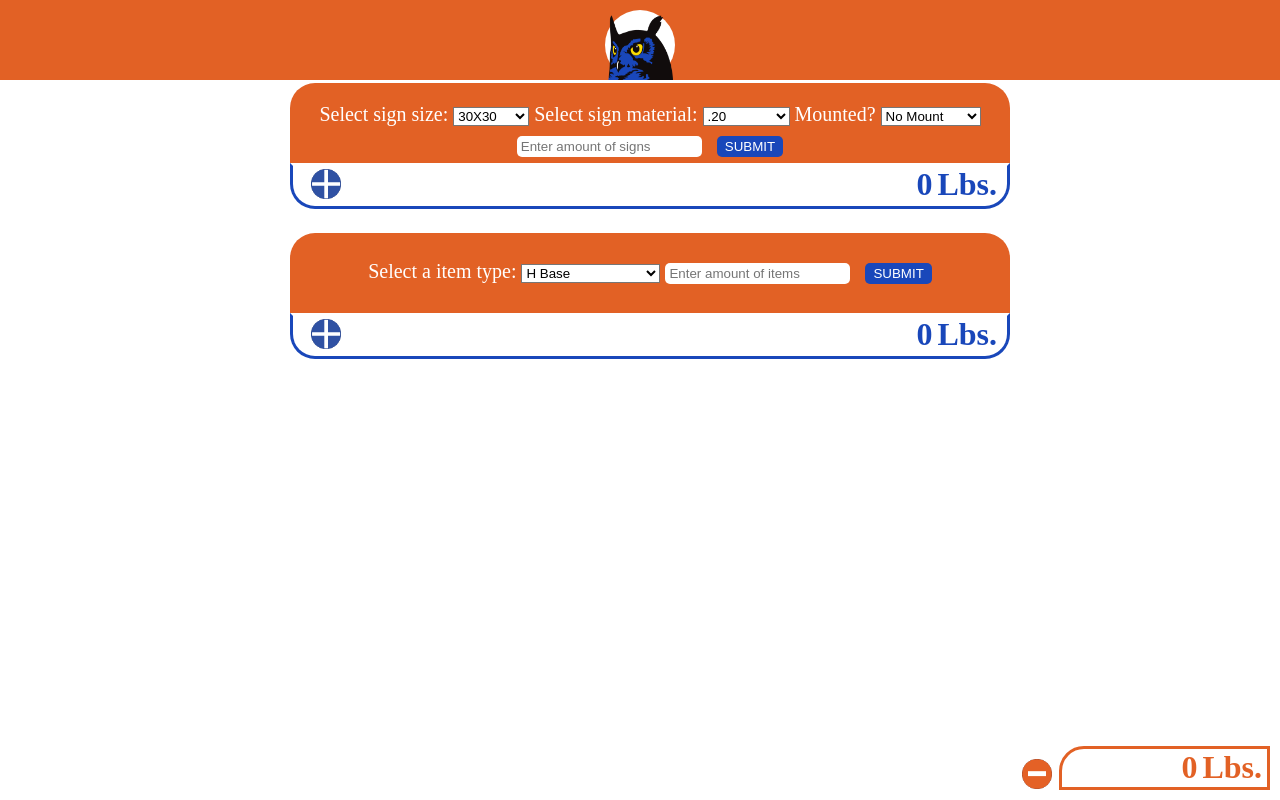
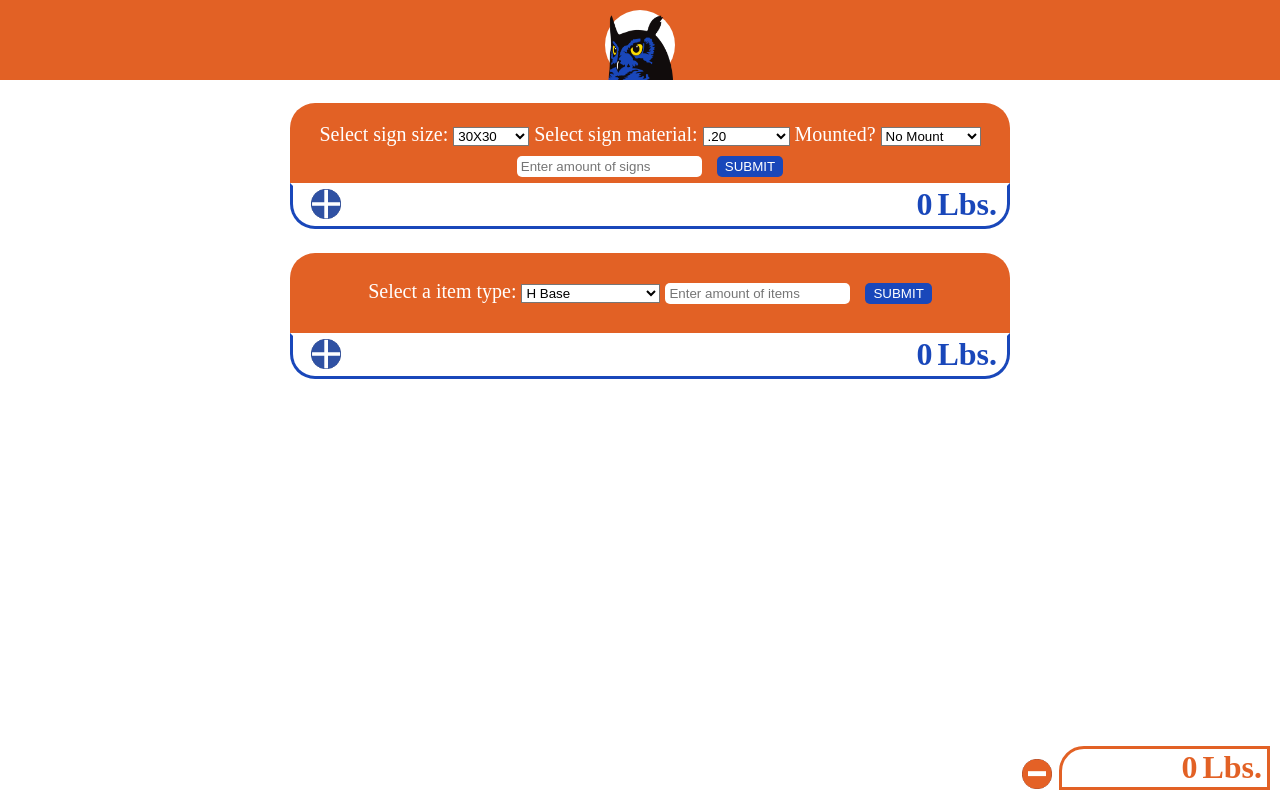
Before and after one commit to MikeTheFyke/Owl-Site, a plain HTML site: page index.html in a window 1280 px wide. Drawn offline with Linux system fonts and the light colour scheme.

Commit message:
Adjusted signweight container top margin

```diff
--- a/styles/signWeightStyles.css
+++ b/styles/signWeightStyles.css
@@ -1,7 +1,7 @@
 #weightContainer{
     width: 700px;
     display: inline-block;
-    margin: 75px 100px 0px 100px;
+    margin: 95px 100px 0px 100px;
 
 }
 #weightInputContainer{
```
